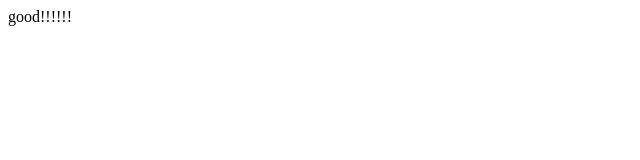
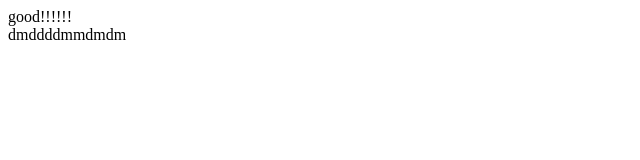
Before and after one commit to hoolajjang/nodejs, a plain HTML site: page index.html in a window 1280 px wide. Shown: the whole page, without its empty margins (0-640 px from the left). Drawn offline with Linux system fonts and the light colour scheme.

Commit message:
Branch test finally

```diff
--- a/index.html
+++ b/index.html
@@ -5,9 +5,15 @@
 </head>
 <body>
 	<div>good!!!!!!</div>
+	<a>dmddddmmdmdm</a>
 </body>
 <script>
 	alert(1134342234211);
 	alert(555555);
+
+
+
+
+
 </script>
 </html>
```
